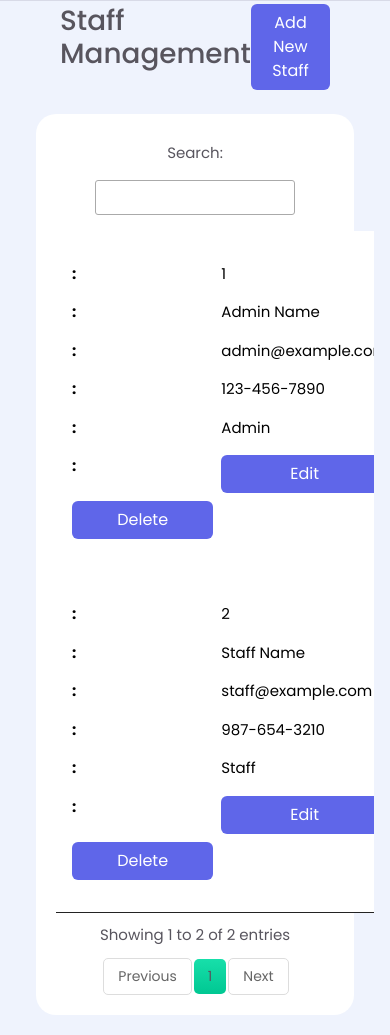
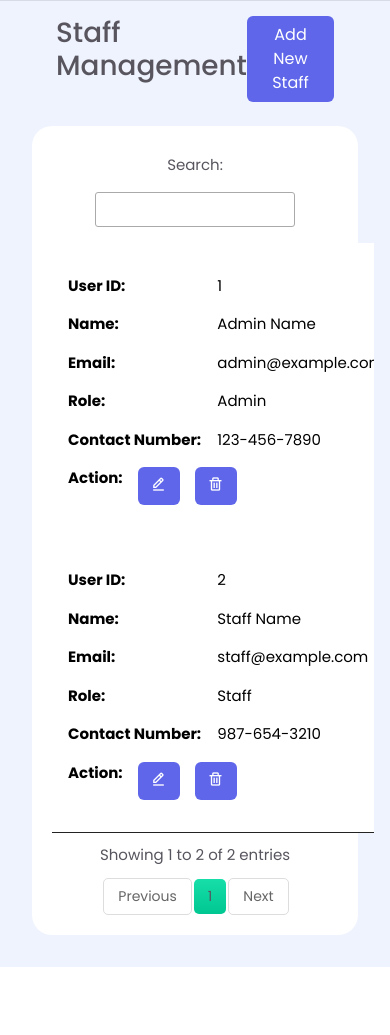
Before and after one commit to lokodata/thirteaann_pos, a PHP site: page /admin/hrm.php in a window 390 px wide. Shown: the part 56-1091 px from the top of the page. After the commit the page ends 1023 px from the top, so only its background shows below. Run offline with PHP 8.4, Linux system fonts and the light colour scheme; a user stored in the database is signed in; data comes from the database, SQL or seed files in the repository; some libraries are stand-ins or nearby versions.

Commit message:
Make the HRM Page Responsive

```diff
--- a/admin/hrm.php
+++ b/admin/hrm.php
@@ -161,15 +161,15 @@
 
                         while ($stmt->fetch()) {
                             echo "<tr>";
-                            echo "<td>$user_id</td>";
-                            echo "<td>$name</td>";
-                            echo "<td>$email</td>";
-                            echo "<td>$contact_number</td>";
-                            echo "<td>$role</td>";
-                            echo "<td>
-                                    <button class='btn edit-btn' data-bs-toggle='modal' data-bs-target='#staffEditModal' data-user-id='$user_id'> Edit </button>
+                            echo "<td data-cell='User ID'>$user_id</td>";
+                            echo "<td data-cell='Name'>$name</td>";
+                            echo "<td data-cell='Email'>$email</td>";
+                            echo "<td data-cell='Role'>$role</td>";
+                            echo "<td data-cell='contact Number'>$contact_number</td>";
+                            echo "<td data-cell='Action' class='d-flex justify-content-between g-3 w-50'>
+                                    <button class='btn edit-btn' data-bs-toggle='modal' data-bs-target='#staffEditModal' data-user-id='$user_id'> <i class='bx bx-edit-alt'></i> </button>
 
-                                    <button class='btn delete-btn' data-user-id='$user_id'> Delete </button>
+                                    <button class='btn delete-btn' data-user-id='$user_id'><i class='bx bx-trash' ></i></button>
                                 </td>";
                             echo "</tr>";
                         }
--- a/styles/admin-sidebar.css
+++ b/styles/admin-sidebar.css
@@ -386,6 +386,7 @@ th {
   background-color: var(--first-color) !important;
 }
 
+
 caption,
 th,
 td {
--- a/styles/hrm.css
+++ b/styles/hrm.css
@@ -7,7 +7,7 @@ body {
 }
 
 .main-content {
-  padding: 20px;
+  padding: 2rem 1rem !important;
 
   background-color: #eff3fd;
 
@@ -52,3 +52,75 @@ button {
   margin-left: 2px;
   font-size: 14px;
 }
+
+
+
+/*  */
+
+table {
+  width: 100% !important;
+  border-collapse: collapse !important;
+  background: #323232 !important;
+}
+
+th {
+  background-color: var(--first-color) !important;
+}
+
+
+caption,
+th,
+td {
+  padding: 1rem !important;
+}
+
+caption,
+th {
+  text-align: left !important;
+}
+
+caption {
+  background-color: hsl(0, 0%, 0%);
+  font-size: 1.5rem;
+  font-weight: 700;
+  text-transform: uppercase;
+}
+
+th {
+  background: hsl(0 0% 0% / 0.5);
+}
+
+tr:nth-of-type(2n) {
+  background: hsl(0 0% 0% / 0.1);
+}
+
+@media (max-width: 1100px) {
+  th {
+    display: none;
+  }
+
+  td {
+    display: grid !important;
+    grid-template-columns: 15ch auto !important;
+    gap: 0.5rem !important;
+    padding: .5rem 1rem !important;
+  }
+
+  td:first-child {
+    padding-top: 2rem !important;
+  }
+
+  td:last-child {
+    padding-bottom: 2rem !important;
+    /* background: red !important; */
+    width: 90% !important;
+    gap: 1em !important;
+    justify-content: start !important;
+  }
+
+  td:before {
+    content: attr(data-cell) ": " !important;
+    font-weight: 700 !important;
+    text-transform: capitalize !important;
+  }
+}
```
